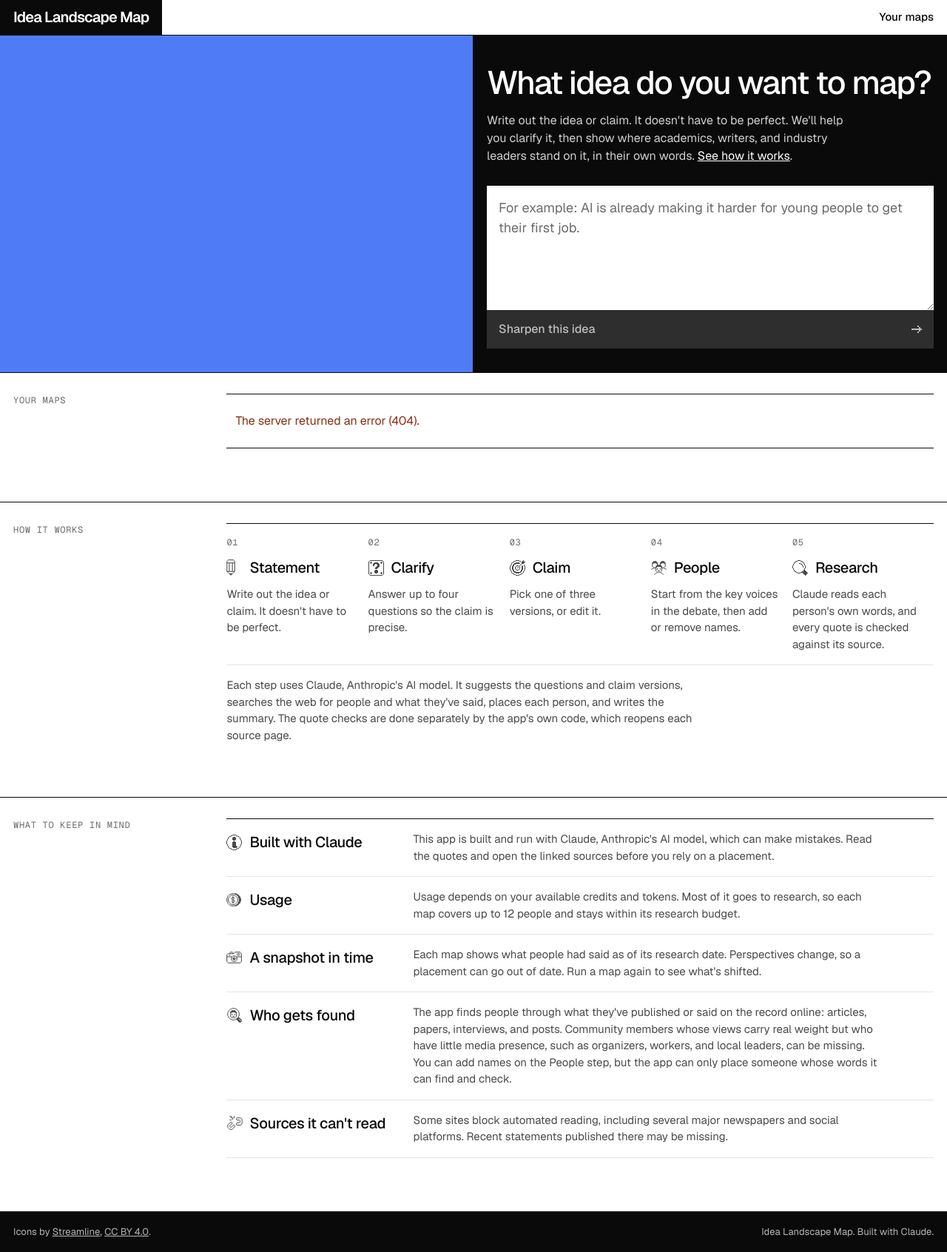
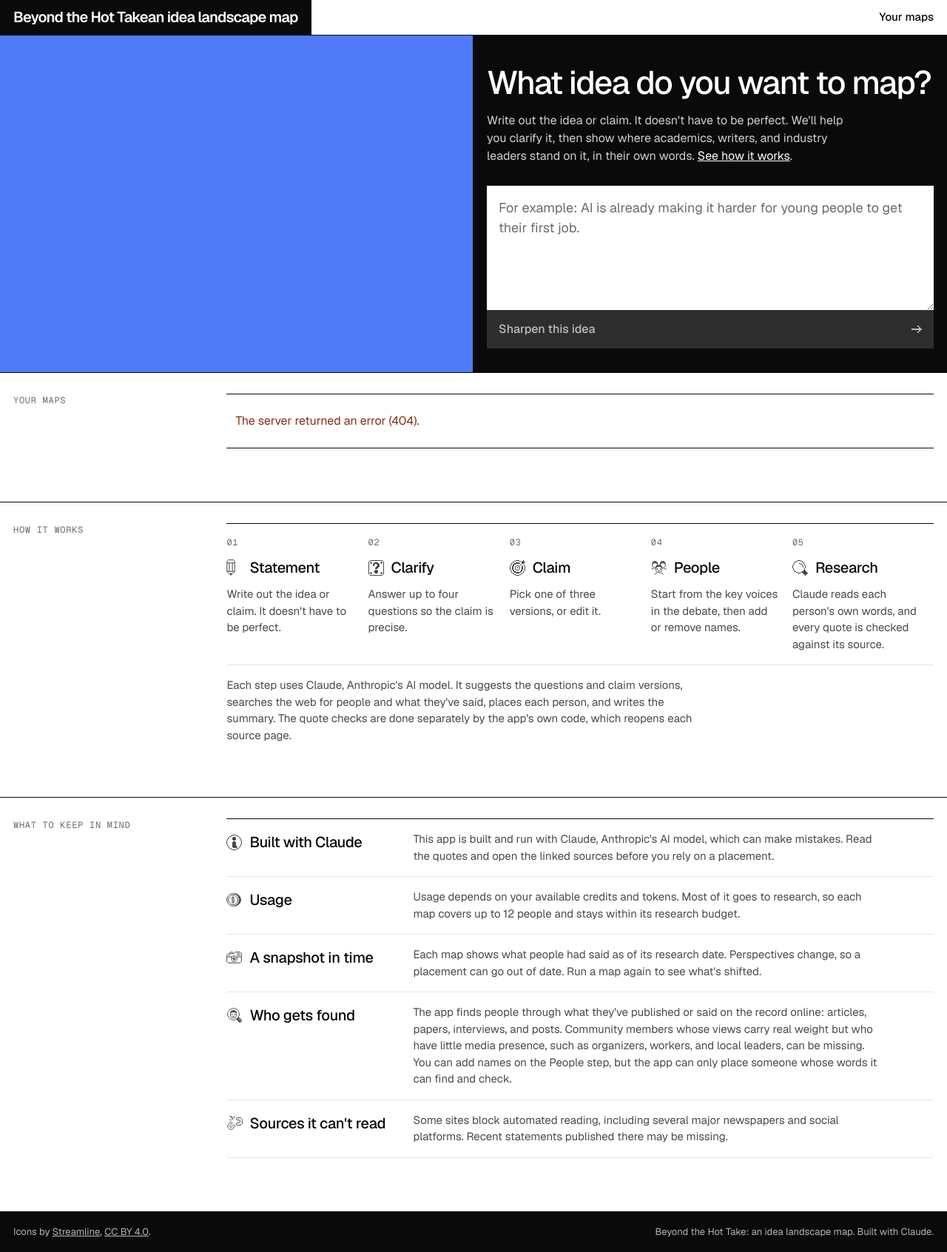
Before and after one commit to cmprophete/idea-landscape-map-public, a website: page public/index.html in a window 1280 px wide. Shown: the whole page at 74% size. Drawn offline with nearby package versions, Linux system fonts and the light colour scheme; no server answers.

Commit message:
Update index.html

```diff
--- a/public/index.html
+++ b/public/index.html
@@ -3,7 +3,7 @@
 <head>
 <meta charset="utf-8">
 <meta name="viewport" content="width=device-width, initial-scale=1, viewport-fit=cover">
-<title>Idea Landscape Map</title>
+<title>Beyond the Hot Take: an idea landscape map</title>
 <link rel="preconnect" href="https://fonts.googleapis.com">
 <link rel="preconnect" href="https://fonts.gstatic.com" crossorigin>
 <link href="https://fonts.googleapis.com/css2?family=Geist:wght@400;500;600&family=Geist+Mono:wght@400;500&display=swap" rel="stylesheet">
@@ -12,7 +12,7 @@
 </head>
 <body>
 <header class="site-header">
-  <a class="brand" href="/">Idea Landscape Map</a>
+  <a class="brand" href="/">Beyond the Hot Take<span class="brand-tag">an idea landscape map</span></a>
   <nav class="site-nav" aria-label="Main">
     <a href="/#maps" data-home-link>Your maps</a>
   </nav>
@@ -81,7 +81,7 @@
   </section>
 
   <footer class="site-footer">
-    <div class="fine"><p class="credit">Icons by <a href="https://www.streamlinehq.com">Streamline</a>, <a href="https://creativecommons.org/licenses/by/4.0/">CC BY 4.0</a>.</p><p class="disc">Idea Landscape Map. Built with Claude.</p></div>
+    <div class="fine"><p class="credit">Icons by <a href="https://www.streamlinehq.com">Streamline</a>, <a href="https://creativecommons.org/licenses/by/4.0/">CC BY 4.0</a>.</p><p class="disc">Beyond the Hot Take: an idea landscape map. Built with Claude.</p></div>
   </footer>
 </main>
 
```
